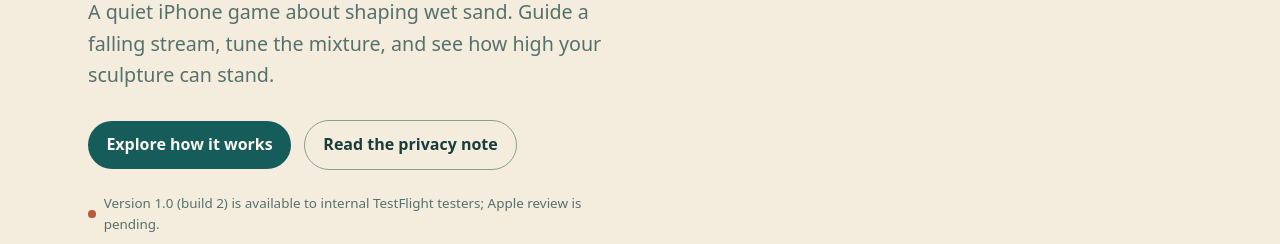
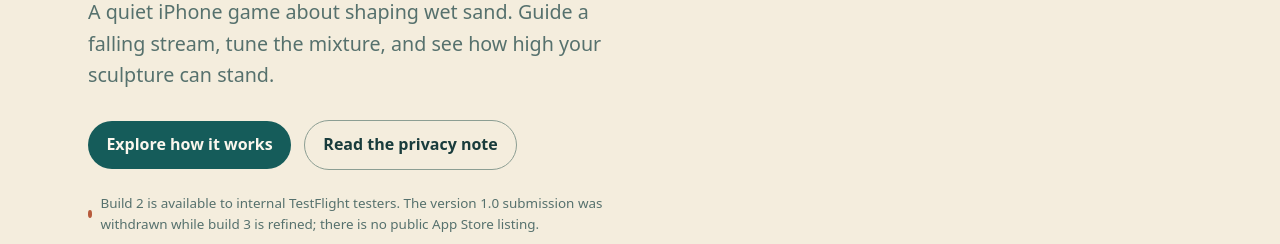
Before and after one commit to nahart86/silt-and-spire-support, a plain HTML site: page index.html in a window 1280 px wide. Shown: the part 556-800 px from the top of the page. Drawn offline with Linux system fonts and the light colour scheme.

Commit message:
Correct app release status on support site

```diff
--- a/index.html
+++ b/index.html
@@ -25,7 +25,7 @@
         <h1 id="hero-title">Shape the shore.<br><em>Find the stillness.</em></h1>
         <p class="lede">A quiet iPhone game about shaping wet sand. Guide a falling stream, tune the mixture, and see how high your sculpture can stand.</p>
         <div class="actions"><a class="button" href="support.html">Explore how it works</a><a class="button secondary" href="privacy.html">Read the privacy note</a></div>
-        <p class="prelaunch">Version 1.0 (build 2) is available to internal TestFlight testers; Apple review is pending.</p>
+        <p class="prelaunch">Build 2 is available to internal TestFlight testers. The version 1.0 submission was withdrawn while build 3 is refined; there is no public App Store listing.</p>
       </div>
     </section>
 
@@ -93,7 +93,7 @@
     </section>
 
     <section class="section wrap">
-      <div class="final-cta"><span class="eyebrow">Made for a quiet moment</span><h2>Sand, gravity, and a steady hand.</h2><p>Version 1.0 (build 2) is available to internal TestFlight testers and is awaiting Apple review. We will add the App Store link after approval and public availability.</p><a class="button" href="support.html">Visit help &amp; FAQ</a></div>
+      <div class="final-cta"><span class="eyebrow">Made for a quiet moment</span><h2>Sand, gravity, and a steady hand.</h2><p>Build 2 is available to internal TestFlight testers. The version 1.0 submission was withdrawn while build 3 is refined; there is no public App Store listing. We will add a store link only after a future release is approved and publicly available.</p><a class="button" href="support.html">Visit help &amp; FAQ</a></div>
     </section>
   </main>
   <footer class="site-footer"><div class="footer-inner"><span>© 2026 Nathan Hart · Silt &amp; Spire</span><nav class="footer-links" aria-label="Footer navigation"><a href="support.html">Support</a><a href="privacy.html">Privacy</a><a href="mailto:nahart86@gmail.com">Email</a></nav></div></footer>
```
Also changed, not shown: support.html (+2 -2 lines).
